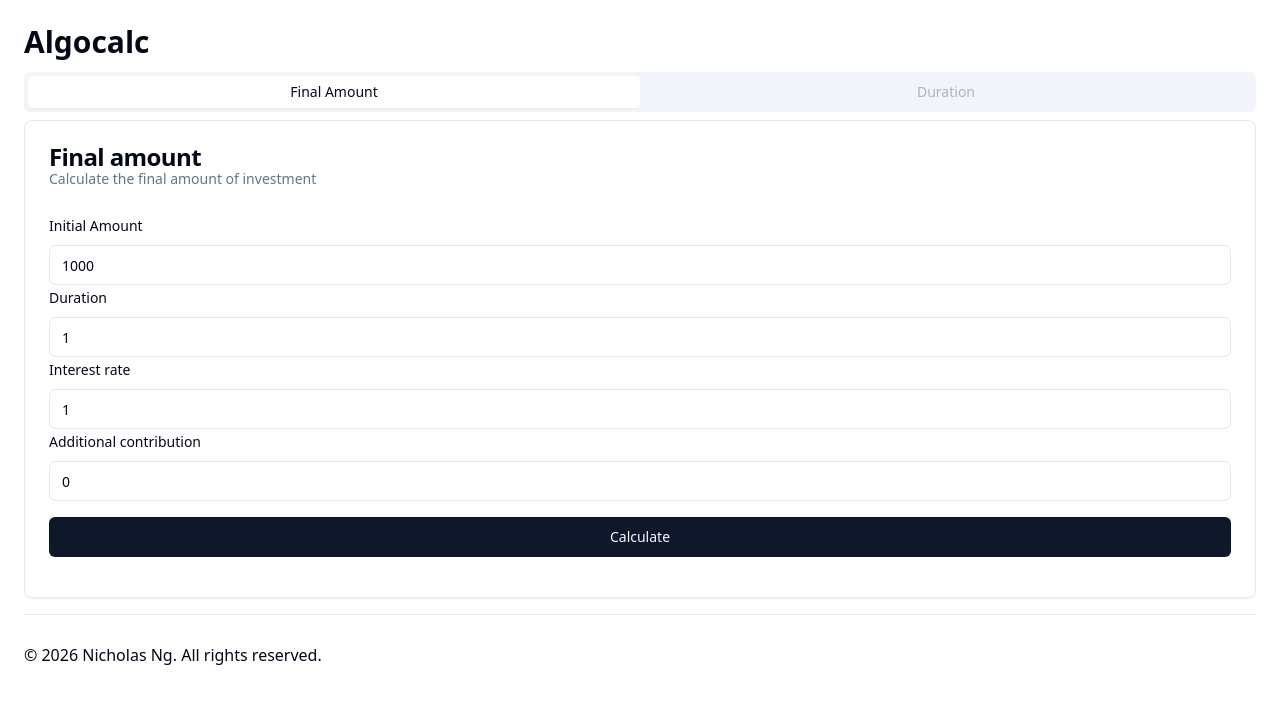
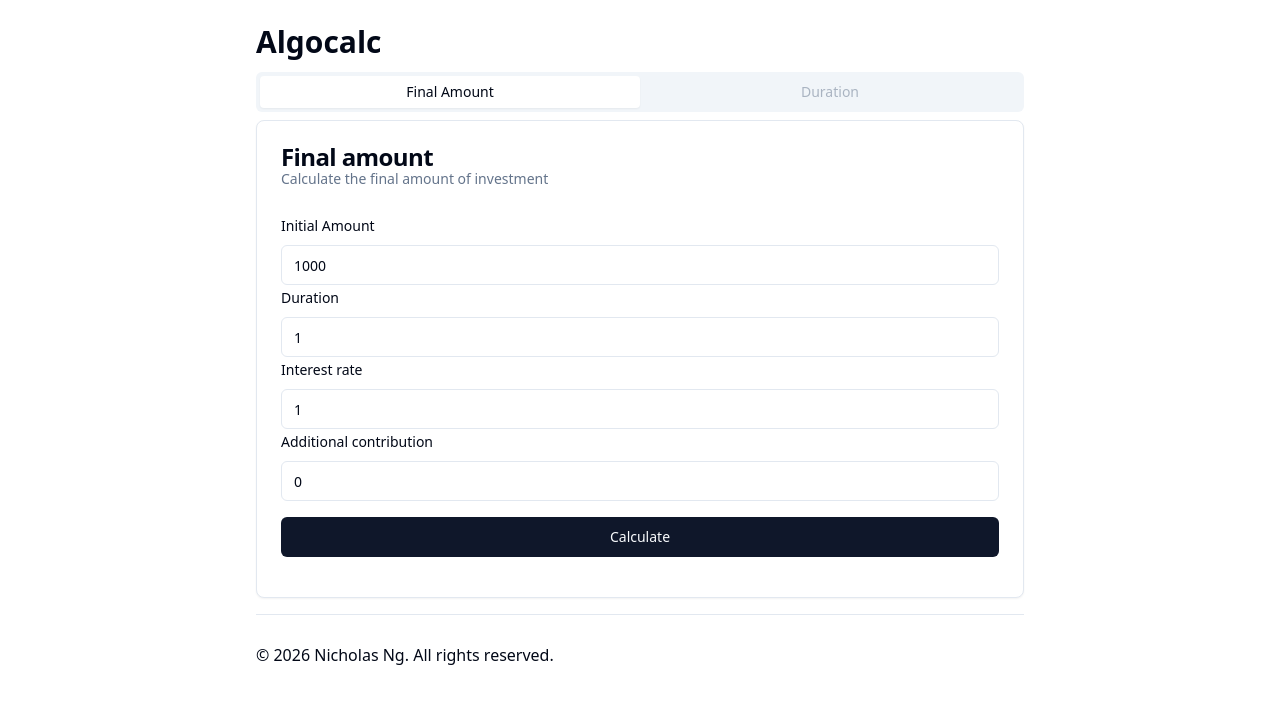
Before and after one commit to nicholas-ngzy/algocalc, a React (Create React App) app: page / in a window 1280 px wide. Shown: the top 704 px of the page. Built offline with nearby package versions, Linux system fonts and the light colour scheme.

Commit message:
Add responsive screen width (#15)

```diff
--- a/src/App.jsx
+++ b/src/App.jsx
@@ -41,7 +41,7 @@ function App() {
 	};
 
 	return (
-        <div className='m-6'>
+		<div className='m-6 lg:w-3/4 xl:w-3/5 lg:justify-self-center'>
 			<h1 className='text-3xl font-extrabold my-3'>Algocalc</h1>
 			<Tabs
 				defaultValue='final-amount'
```
Lines whose indentation alone changed are shown as unchanged.
